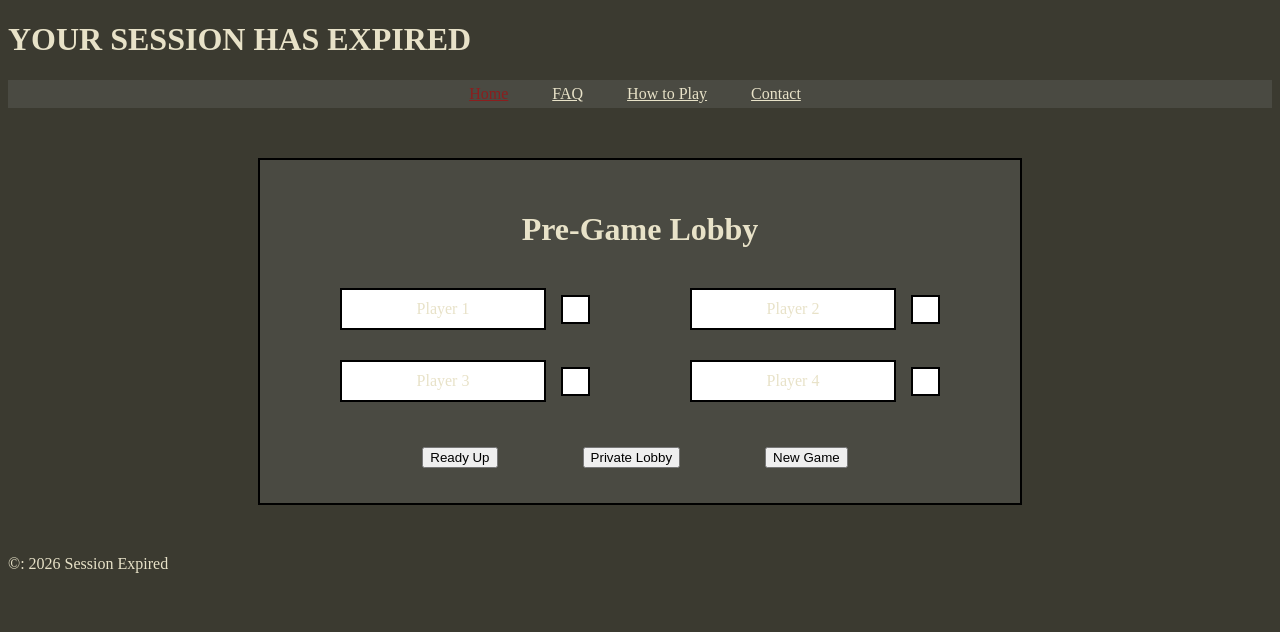
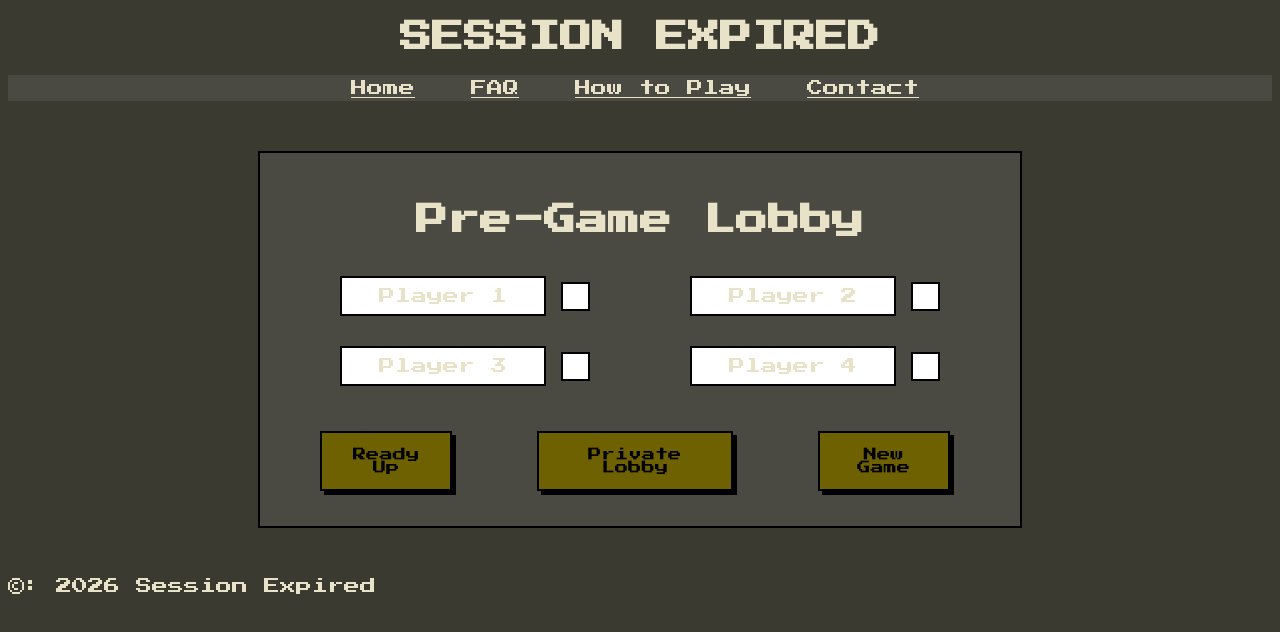
Before and after one commit to session-expired/session-expired, a website: page public/lobbyPage.html in a window 1280 px wide. Drawn offline with Linux system fonts and the light colour scheme.

Commit message:
Update Lobby Page with new color theme

```diff
--- a/public/css/global.css
+++ b/public/css/global.css
@@ -127,3 +127,20 @@
 #playOptions button:hover{
     background-color: white;
 }
+
+#interactions button{
+    background-color: #6e6101;
+    font-family: "Press start 2P";
+
+    padding: 15px;
+    border-radius: 0px;
+    border: 2px solid black;
+    cursor: pointer;
+
+    box-shadow: 4px 4px 0px black;
+    transition: transform 0.05s, box-shadow 0.05s;
+}
+
+#interactions button:hover{
+    background-color: white;
+}
--- a/public/lobbyPage.html
+++ b/public/lobbyPage.html
@@ -6,13 +6,14 @@
     <link rel="stylesheet" href="/public/css/global.css" />
     <title>Session Expired</title>
     <link rel='stylesheet' href='../css/global.css'>
+    <link href="https://fonts.googleapis.com/css2?family=Press+Start+2P&display=swap" rel="stylesheet">
   </head>
 
   <body>
-    <h1>YOUR SESSION HAS EXPIRED</h1>
+    <h1 id="welcome">SESSION EXPIRED</h1>
     <nav>
       <ul>
-        <li><a href="" class="current">Home</a></li>
+        <li><a href="./index.html">Home</a></li>
         <li><a href="./faq.html">FAQ</a></li>
         <li><a href="./instructions.html">How to Play</a></li>
         <li><a href="./contact.html">Contact</a></li>
```
